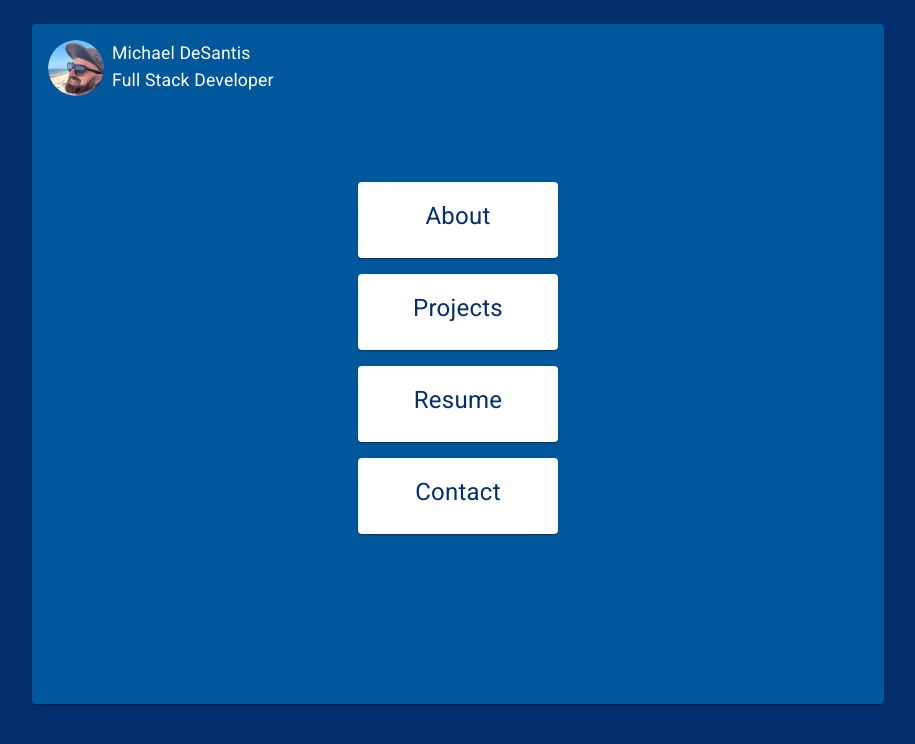
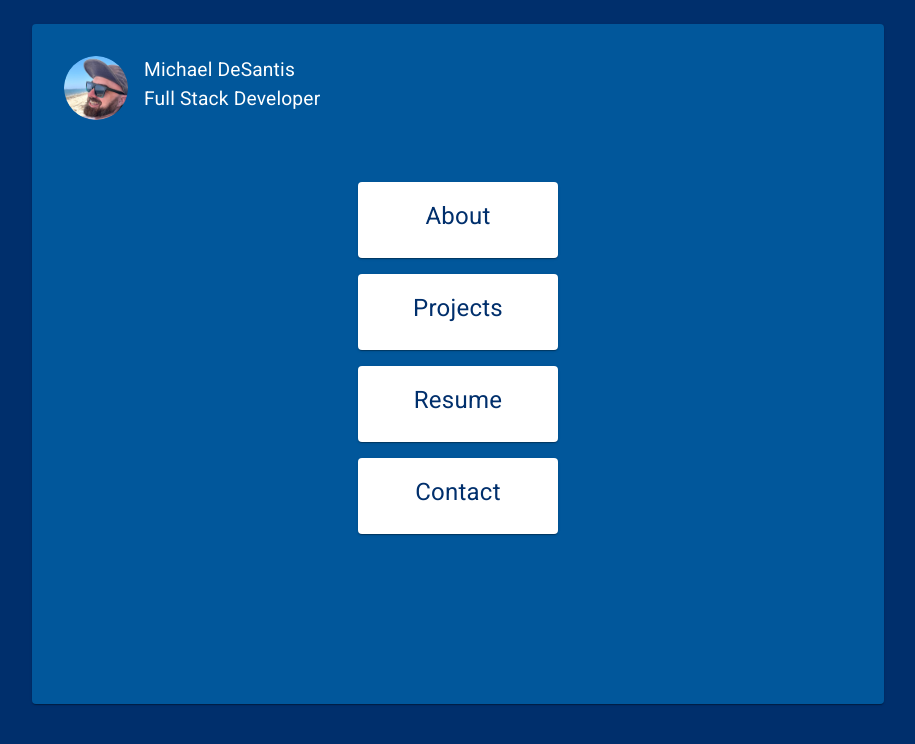
Before and after one commit to crono628/personal-website, a React (Create React App) app: page / in a window 1280 px wide. Shown: the top 744 px of the page, without its empty margins (182-1097 px from the left). Built offline with nearby package versions, Linux system fonts and the light colour scheme.

Commit message:
header adjusted to fit- scale/zoom removed.

```diff
--- a/src/components/Header.js
+++ b/src/components/Header.js
@@ -19,11 +19,10 @@ const Header = ({ onLoad, headshot, timer }) => {
 
   return (
     <Box
-      className={timer && loaded ? 'top-left' : ''}
+      className={timer && loaded ? '' : ''}
       sx={{
         p: 4,
         display: 'flex',
-        flex: 1,
         position: 'absolute',
         overflowX: 'hidden',
       }}
@@ -31,7 +30,7 @@ const Header = ({ onLoad, headshot, timer }) => {
     >
       <Grow in={loaded} timeout={1000}>
         <Avatar
-          sx={{ width: '7rem', minHeight: '7rem' }}
+          sx={{ width: '4rem', minHeight: '4rem' }}
           alt="Michael DeSantis"
           src={headshot}
           onLoad={onLoad}
@@ -43,9 +42,7 @@ const Header = ({ onLoad, headshot, timer }) => {
           display: 'flex',
           flexDirection: 'column',
           justifyContent: 'start',
-          // alignItems: 'center',
           overflowX: 'hidden',
-          width: '100vw',
         }}
       >
         <Slide
@@ -55,7 +52,7 @@ const Header = ({ onLoad, headshot, timer }) => {
           container={boxRef.current}
         >
           <Box ref={nameRef}>
-            <Typography pl={2} fontSize={'2.2rem'}>
+            <Typography pl={2} fontSize={'1.2rem'}>
               Michael DeSantis
             </Typography>
           </Box>
@@ -67,7 +64,7 @@ const Header = ({ onLoad, headshot, timer }) => {
             timeout={700}
             container={nameRef.current}
           >
-            <Typography pl={2} fontSize={'2.2rem'}>
+            <Typography pl={2} fontSize={'1.2rem'}>
               Full Stack Developer
             </Typography>
           </Slide>
```
